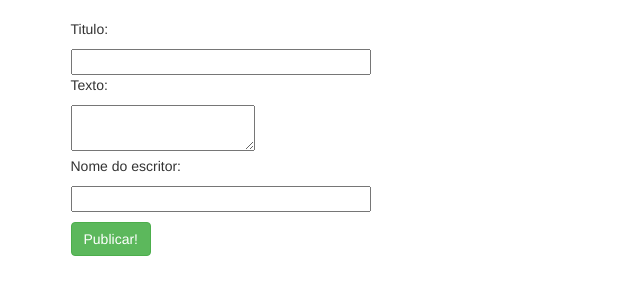
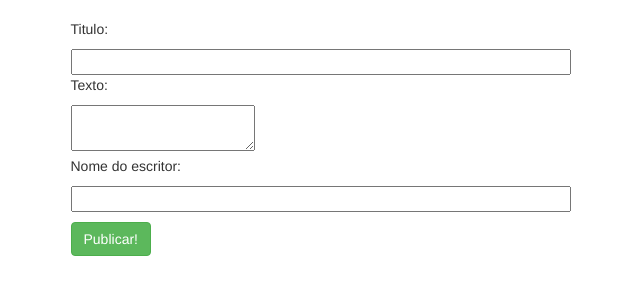
Before and after one commit to Russell616/bookbook, a PHP site: page /upload.php in a window 1280 px wide. Shown: the part 51-351 px from the top of the page, without its empty margins (292-932 px from the left). Run offline with PHP 8.4, Linux system fonts and the light colour scheme.

Commit message:
alteracoes esteticas

```diff
--- a/front_end/upload.php
+++ b/front_end/upload.php
@@ -62,9 +62,9 @@
             <div class="col-md-9">
                 <div class="caption-full">
                     <form action= "index.php" method="post" target="_blank" >
-                        <p>Titulo:</p> <input type="text" name="titulo" style="width: 300px;" required/>
+                        <p>Titulo:</p> <input type="text" name="titulo" style="width: 500px;" required/>
                         <p>Texto:</p> <textarea type="text" name="texto" class="wideInput" required></textarea>
-                        <p>Nome do escritor: </p><input type="text" name="autor" style="width: 300px;" required/></p>
+                        <p>Nome do escritor: </p><input type="text" name="autor" style="width: 500px;" required/></p>
                         <p><input type="submit" value="Publicar!" class="btn btn-success"/></p>
                     </form>
                 </div>
```
Also changed, not shown: front_end/css/bootstrap.css.
